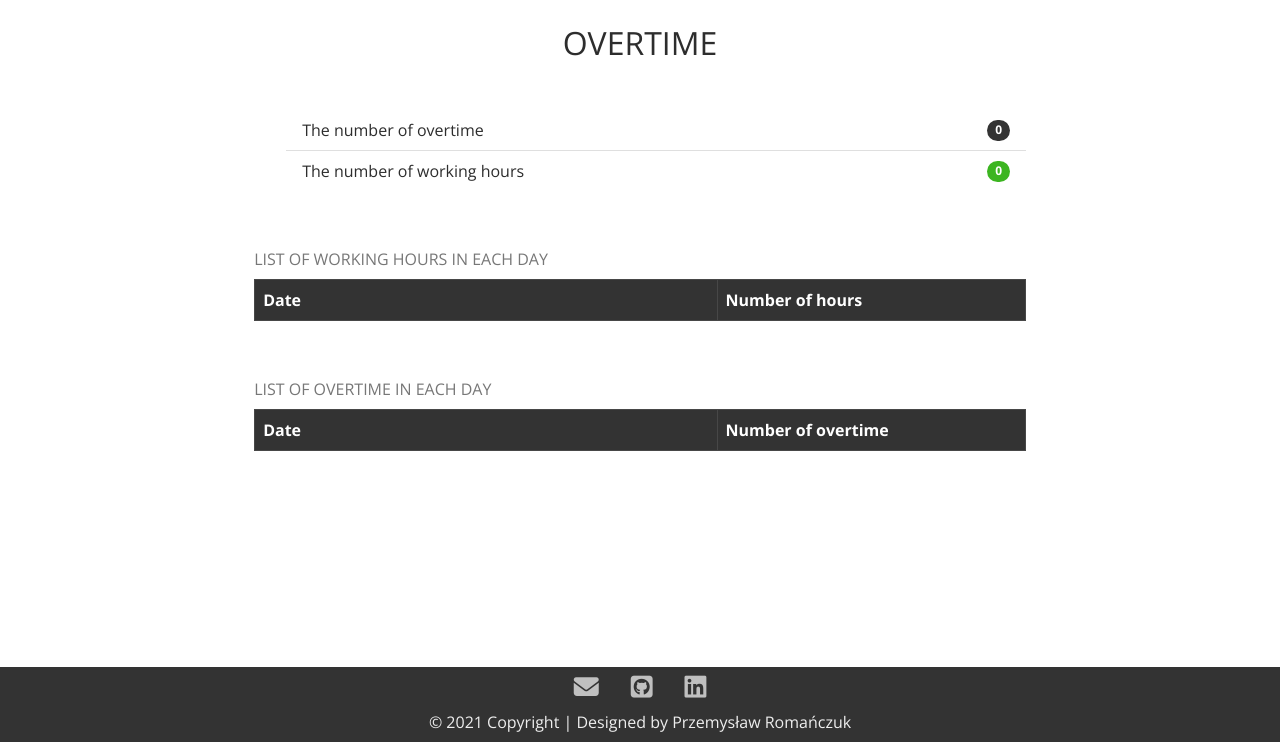
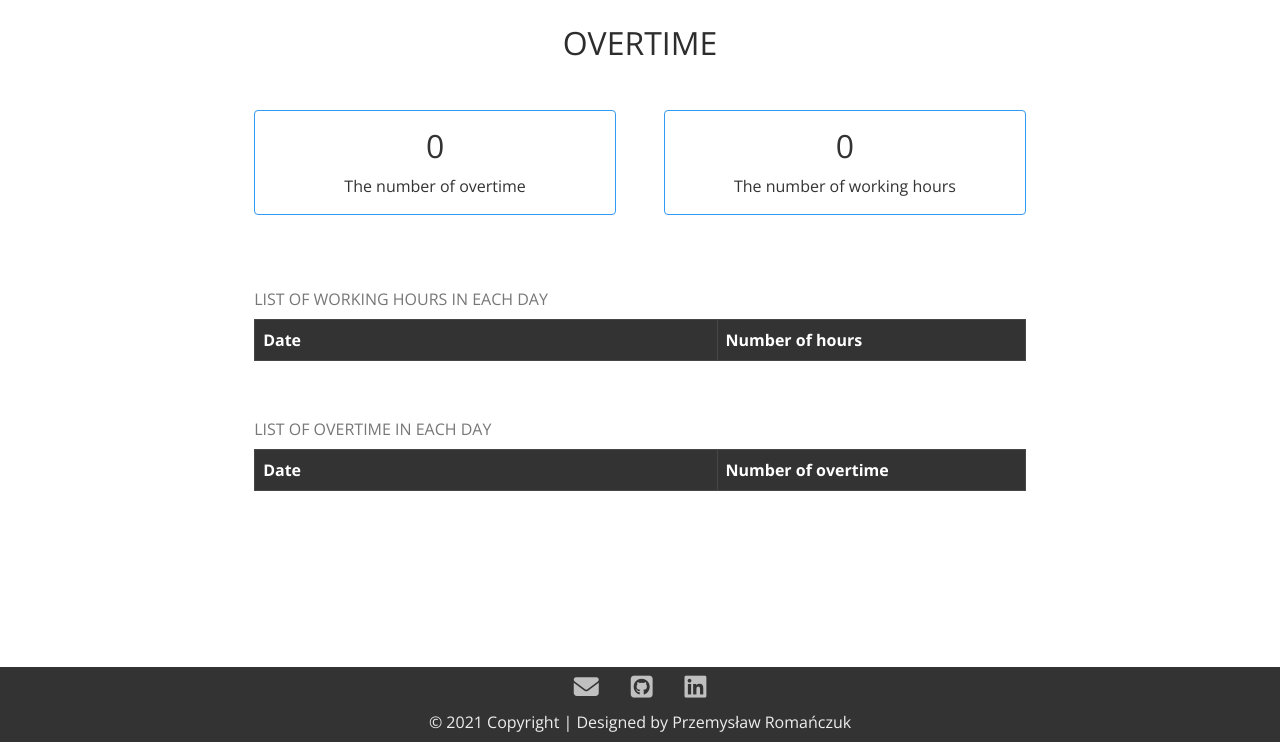
Before and after one commit to Gamattowicz/Timetracker_Flask, a Flask app: page /overtime in a window 1280 px wide. Shown: the part 58-800 px from the top of the page. Run offline with Flask 2, Linux system fonts and the light colour scheme; the visitor is signed in with stand-in values (Sample User, id 1); data comes from the database, SQL or seed files in the repository; data that the repository does not hold is empty; some libraries are stand-ins or nearby versions.

Commit message:
change badges to cards in overtime template

```diff
--- a/timetracker/templates/overtime.html
+++ b/timetracker/templates/overtime.html
@@ -5,18 +5,26 @@
 
     <h2 class="text-center text-uppercase">Overtime</h2>
 
-    <div class="col-md-10 offset-md-1 my-5">
-        <ul class="list-group-flush">
-            <li class="list-group-item d-flex justify-content-between align-items-center">
-                The number of overtime
-                <span class="badge bg-dark rounded-pill">{{ overtime }}</span>
-            </li>
-            <li class="list-group-item d-flex justify-content-between align-items-center">
-                The number of working hours
-                <span class="badge bg-success rounded-pill">{{ working_hours }}</span>
-            </li>
-        </ul>
-    </div>
+    <div class="col-md-10 offset-md-1 mt-5">
+         <div class="row row-cols-1 row-cols-md-2 g-5">
+                <div class="col">
+                    <div class="card border-info mb-3 text-dark text-center" style="max-width: 40rem;">
+                        <div class="card-body">
+                            <h2 class="card-title">{{ overtime }}</h2>
+                            <p class="card-text">The number of overtime</p>
+                        </div>
+                    </div>
+                </div>
+                <div class="col">
+                    <div class="card border-info mb-3 text-dark text-center" style="max-width: 40rem;">
+                        <div class="card-body">
+                            <h2 class="card-title">{{ working_hours }}</h2>
+                            <p class="card-text">The number of working hours</p>
+                        </div>
+                    </div>
+                </div>
+         </div>
+     </div>
 
     <div class="col-md-10 offset-md-1 my-5">
         <table class="table table-striped caption-top table-light table-bordered">
```
Also changed, not shown: timetracker/templates/vacation.html (+6 -2 lines).
